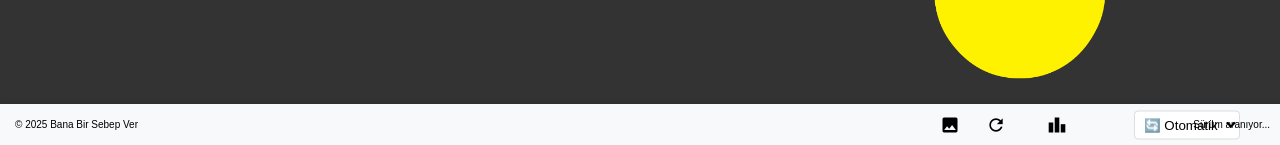
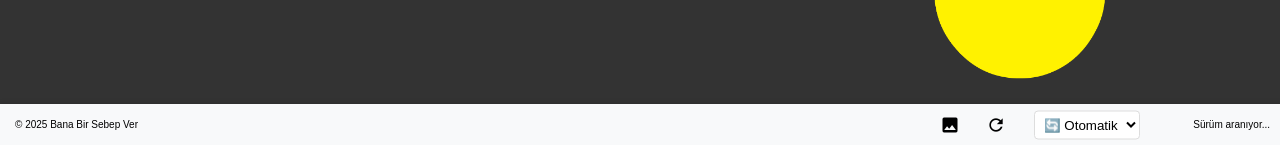
Before and after one commit to BanaBirSebepVer/Kanallar, a PHP site: page / in a window 1280 px wide. Shown: the part 655-800 px from the top of the page. Run offline with PHP 8.4, Linux system fonts and the light colour scheme; data that the repository does not hold is empty; some libraries are stand-ins or nearby versions.

Commit message:
Tema seciminin versiyon uzerinde gorunmesi duzeltildi

```diff
--- a/styles.css
+++ b/styles.css
@@ -45,7 +45,7 @@ body {
 
 .theme-selector {
     position: absolute;
-    right: 50px;
+    right: 150px;
     top: 50%;
     transform: translateY(-50%);
 }
```
